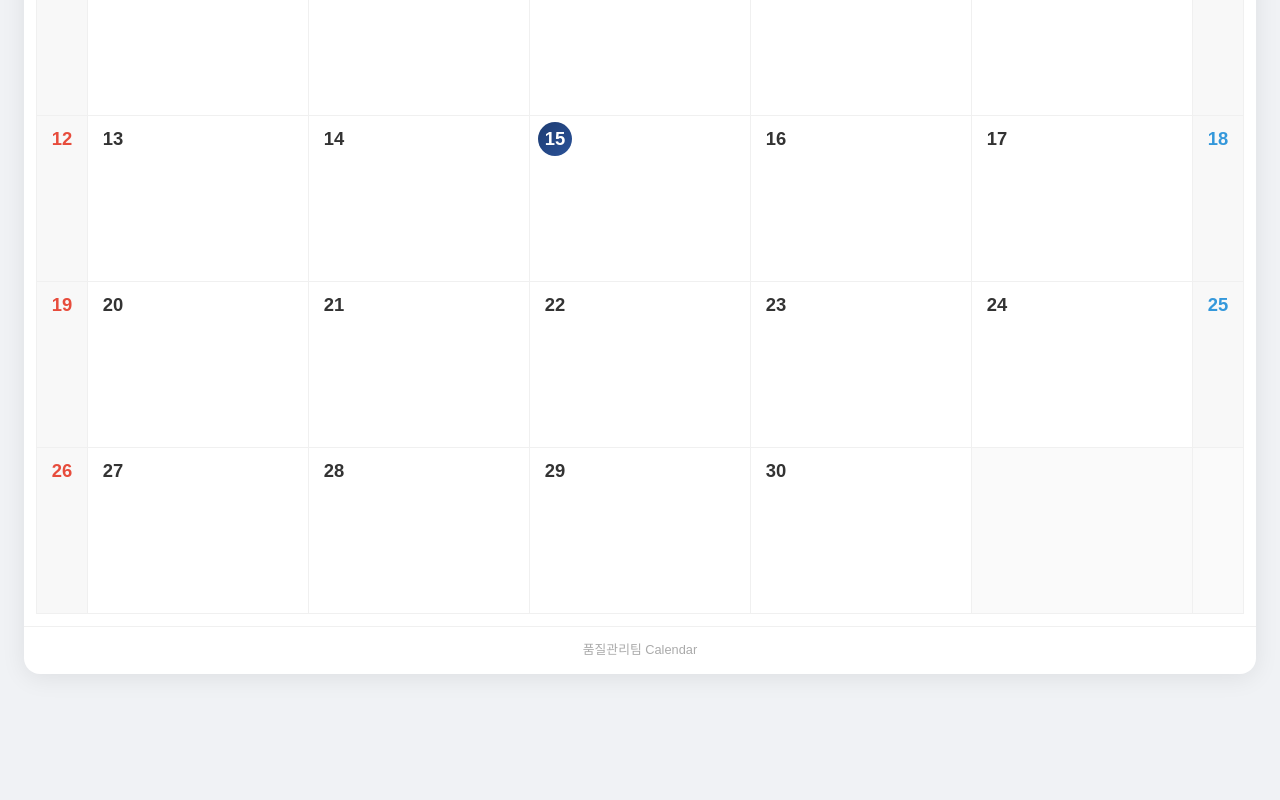
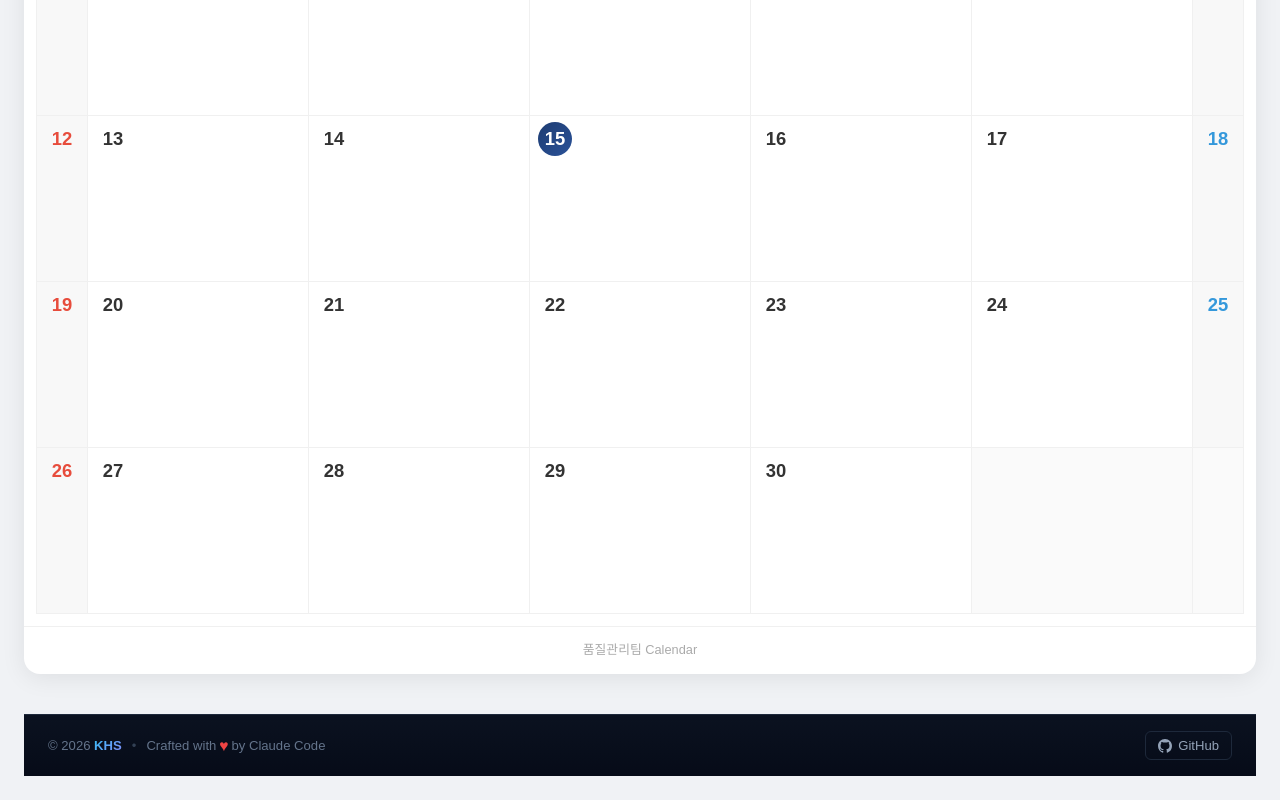
Before and after one commit to miracle38/calendar, a website: page index.html in a window 1280 px wide. Shown: the part 411-1211 px from the top of the page. Before the commit the page ends 1109 px from the top, so only its background shows below. Drawn offline with Linux system fonts and the light colour scheme; no server answers.

Commit message:
KHS 푸터 추가 - 제작자 표시 및 GitHub 링크

```diff
--- a/index.html
+++ b/index.html
@@ -1440,5 +1440,33 @@
         renderCalendar();
         setupListener();
     </script>
+
+    <footer class="site-footer">
+      <div class="footer-content">
+        <div class="footer-left">
+          <span class="footer-brand">© 2026 <strong>KHS</strong></span>
+          <span class="footer-divider">•</span>
+          <span class="footer-made">Crafted with <span class="heart">♥</span> by Claude Code</span>
+        </div>
+        <div class="footer-right">
+          <a href="https://github.com/miracle38/calendar" target="_blank" rel="noopener" class="footer-link" title="View on GitHub">
+            <svg width="14" height="14" viewBox="0 0 16 16" fill="currentColor"><path d="M8 0C3.58 0 0 3.58 0 8c0 3.54 2.29 6.53 5.47 7.59.4.07.55-.17.55-.38 0-.19-.01-.82-.01-1.49-2.01.37-2.53-.49-2.69-.94-.09-.23-.48-.94-.82-1.13-.28-.15-.68-.52-.01-.53.63-.01 1.08.58 1.23.82.72 1.21 1.87.87 2.33.66.07-.52.28-.87.51-1.07-1.78-.2-3.64-.89-3.64-3.95 0-.87.31-1.59.82-2.15-.08-.2-.36-1.02.08-2.12 0 0 .67-.21 2.2.82.64-.18 1.32-.27 2-.27.68 0 1.36.09 2 .27 1.53-1.04 2.2-.82 2.2-.82.44 1.1.16 1.92.08 2.12.51.56.82 1.27.82 2.15 0 3.07-1.87 3.75-3.65 3.95.29.25.54.73.54 1.48 0 1.07-.01 1.93-.01 2.2 0 .21.15.46.55.38A8.013 8.013 0 0 0 16 8c0-4.42-3.58-8-8-8z"/></svg>
+            GitHub
+          </a>
+        </div>
+      </div>
+    </footer>
+    <style>
+      .site-footer { background: linear-gradient(180deg, #0b1220 0%, #060b18 100%); border-top: 1px solid #1e293b; padding: 16px 24px; color: #64748b; font-size: 0.82rem; margin-top: 40px; }
+      .footer-content { max-width: 1600px; margin: 0 auto; display: flex; justify-content: space-between; align-items: center; flex-wrap: wrap; gap: 12px; }
+      .footer-left { display: inline-flex; align-items: center; gap: 10px; flex-wrap: wrap; }
+      .footer-brand strong { background: linear-gradient(135deg, #38bdf8, #818cf8); -webkit-background-clip: text; -webkit-text-fill-color: transparent; background-clip: text; font-weight: 700; }
+      .footer-divider { color: #334155; }
+      .footer-made { color: #64748b; }
+      .heart { color: #ef4444; display: inline-block; animation: heartbeat 1.4s ease-in-out infinite; }
+      @keyframes heartbeat { 0%, 100% { transform: scale(1); } 50% { transform: scale(1.2); } }
+      .footer-link { color: #94a3b8; text-decoration: none; display: inline-flex; align-items: center; gap: 6px; padding: 6px 12px; border-radius: 6px; transition: all 0.2s; border: 1px solid #1e293b; }
+      .footer-link:hover { color: #38bdf8; border-color: #334155; background: rgba(56, 189, 248, 0.05); }
+    </style>
 </body>
 </html>
```
